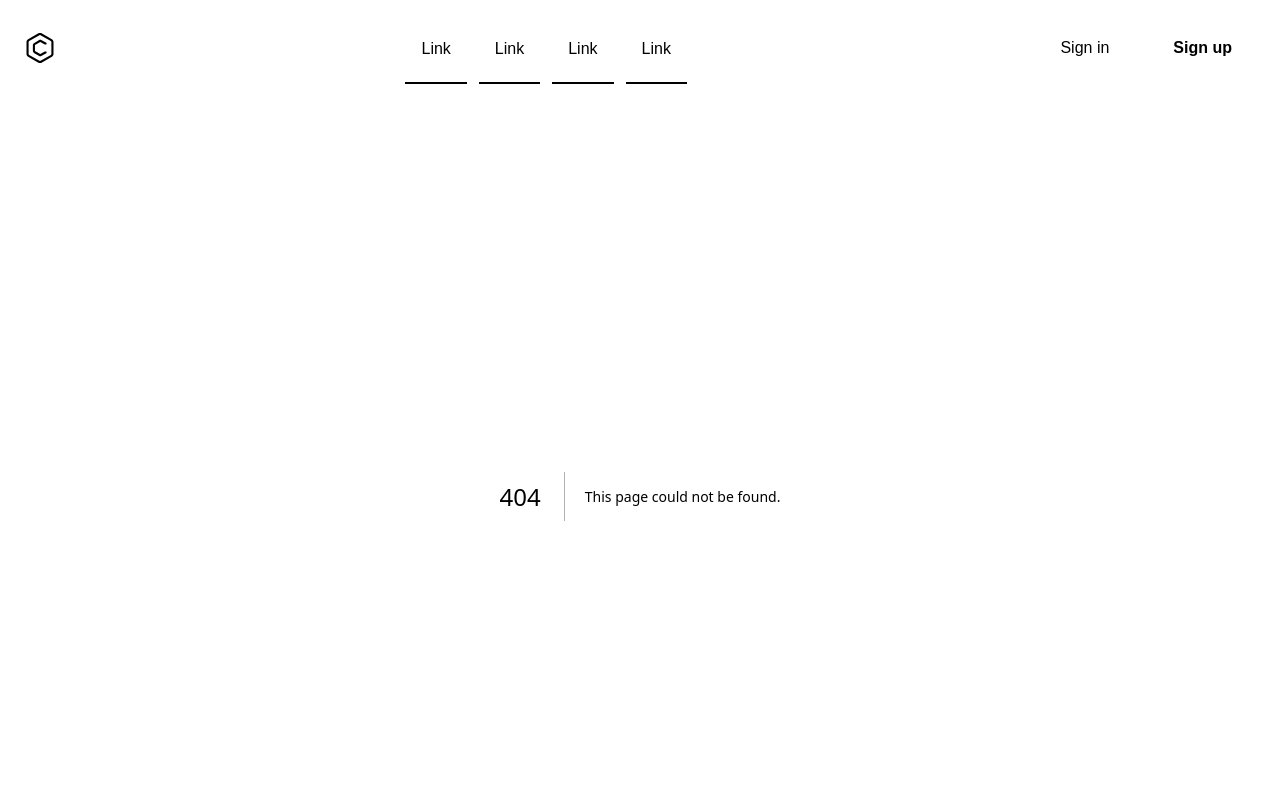
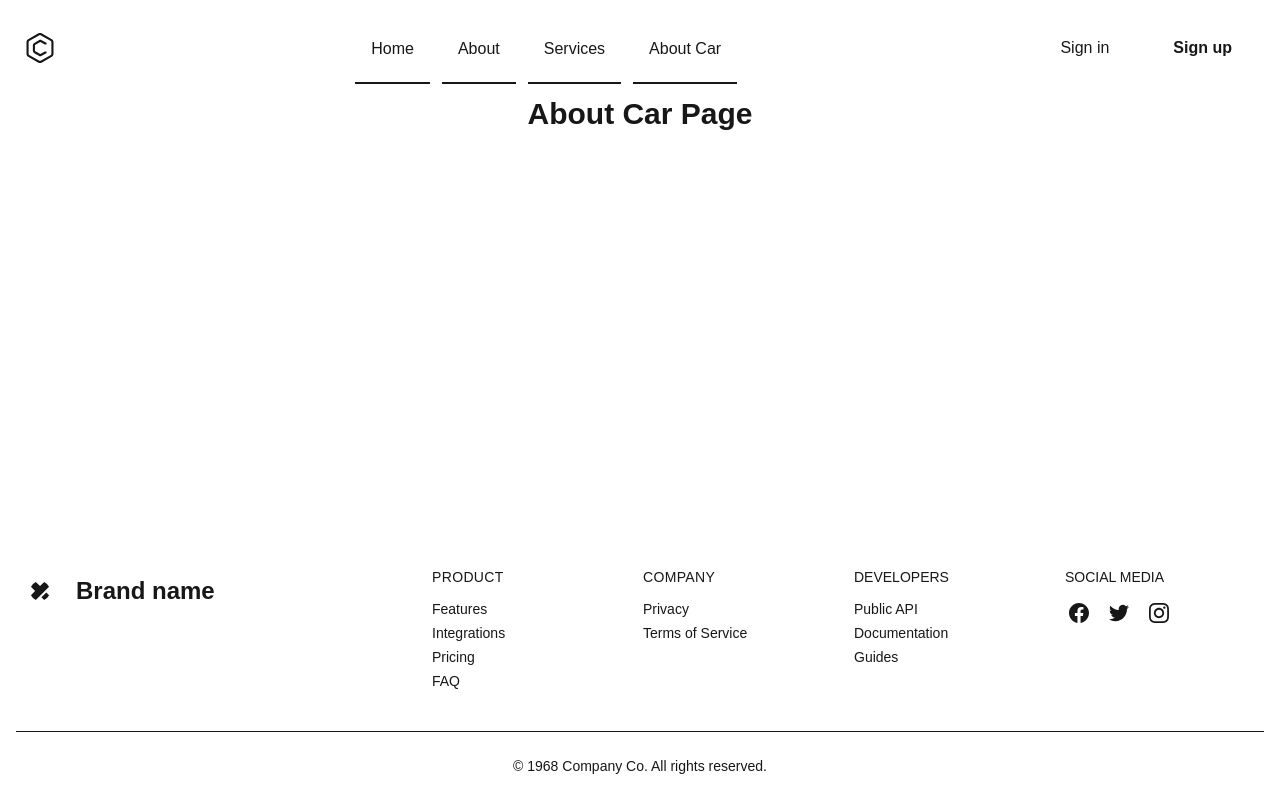
Before and after one commit to mdshahariarhafizofficial/start-next-js, a Next.js app: page /about/aboutCar in a window 1280 px wide. Before the commit this address had no page. Shown: the top 800 px of the page. Built offline with nearby package versions, Linux system fonts and the light colour scheme.

Commit message:
Route Created

```diff
--- a/src/app/Components/Navbar.jsx
+++ b/src/app/Components/Navbar.jsx
@@ -12,16 +12,16 @@ const Navbar = () => {
 		</a>
 		<ul className="items-stretch hidden space-x-3 lg:flex">
 			<li className="flex">
-				<a rel="noopener noreferrer" href="#" className="flex items-center px-4 -mb-1 border-b-2 dark:border- dark:text-violet-600 dark:border-violet-600">Link</a>
+				<a rel="noopener noreferrer" href="/" className="flex items-center px-4 -mb-1 border-b-2 dark:border-">Home</a>
 			</li>
 			<li className="flex">
-				<a rel="noopener noreferrer" href="#" className="flex items-center px-4 -mb-1 border-b-2 dark:border-">Link</a>
+				<a rel="noopener noreferrer" href="/about" className="flex items-center px-4 -mb-1 border-b-2 dark:border-">About</a>
 			</li>
 			<li className="flex">
-				<a rel="noopener noreferrer" href="#" className="flex items-center px-4 -mb-1 border-b-2 dark:border-">Link</a>
+				<a rel="noopener noreferrer" href="/services" className="flex items-center px-4 -mb-1 border-b-2 dark:border-">Services</a>
 			</li>
 			<li className="flex">
-				<a rel="noopener noreferrer" href="#" className="flex items-center px-4 -mb-1 border-b-2 dark:border-">Link</a>
+				<a rel="noopener noreferrer" href="/about/aboutCar" className="flex items-center px-4 -mb-1 border-b-2 dark:border- dark:text-violet-600 dark:border-violet-600">About Car</a>
 			</li>
 		</ul>
 		<div className="items-center flex-shrink-0 hidden lg:flex">
--- /dev/null
+++ b/src/app/about/aboutCar/page.jsx
@@ -0,0 +1,11 @@
+import React from 'react';
+
+const page = () => {
+    return (
+        <div>
+            <p className='text-3xl font-bold text-center'>About Car Page</p>
+        </div>
+    );
+};
+
+export default page;
--- /dev/null
+++ b/src/app/about/page.jsx
@@ -0,0 +1,11 @@
+import React from 'react';
+
+const page = () => {
+    return (
+        <div>
+            <h2 className='text-center font-bold text-green-500'>About Page</h2>
+        </div>
+    );
+};
+
+export default page;
--- /dev/null
+++ b/src/app/services/page.jsx
@@ -0,0 +1,11 @@
+import React from 'react';
+
+const page = () => {
+    return (
+        <div>
+            <p className='text-3xl font-bold text-center'>Services Page</p>
+        </div>
+    );
+};
+
+export default page;
```
